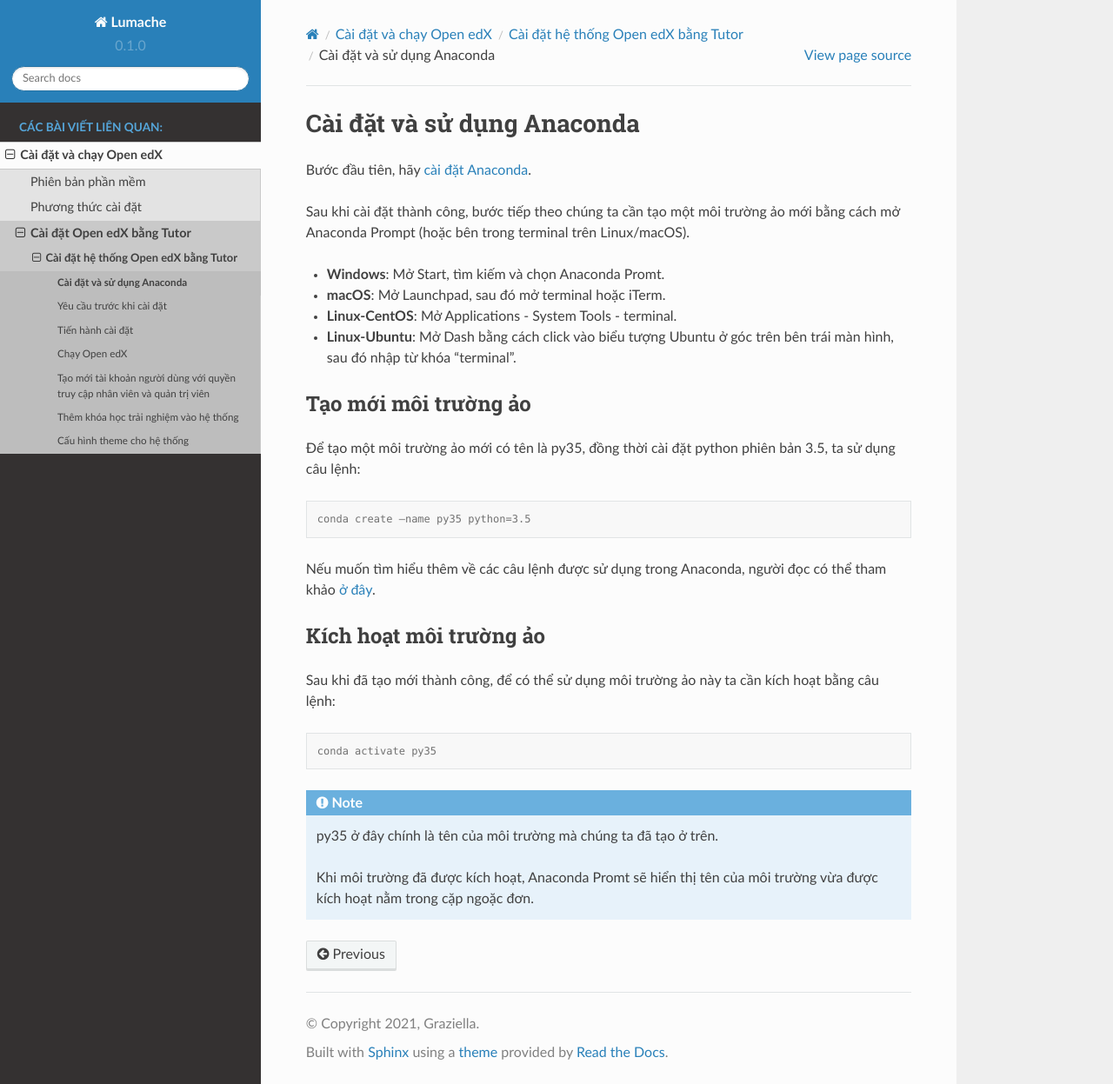
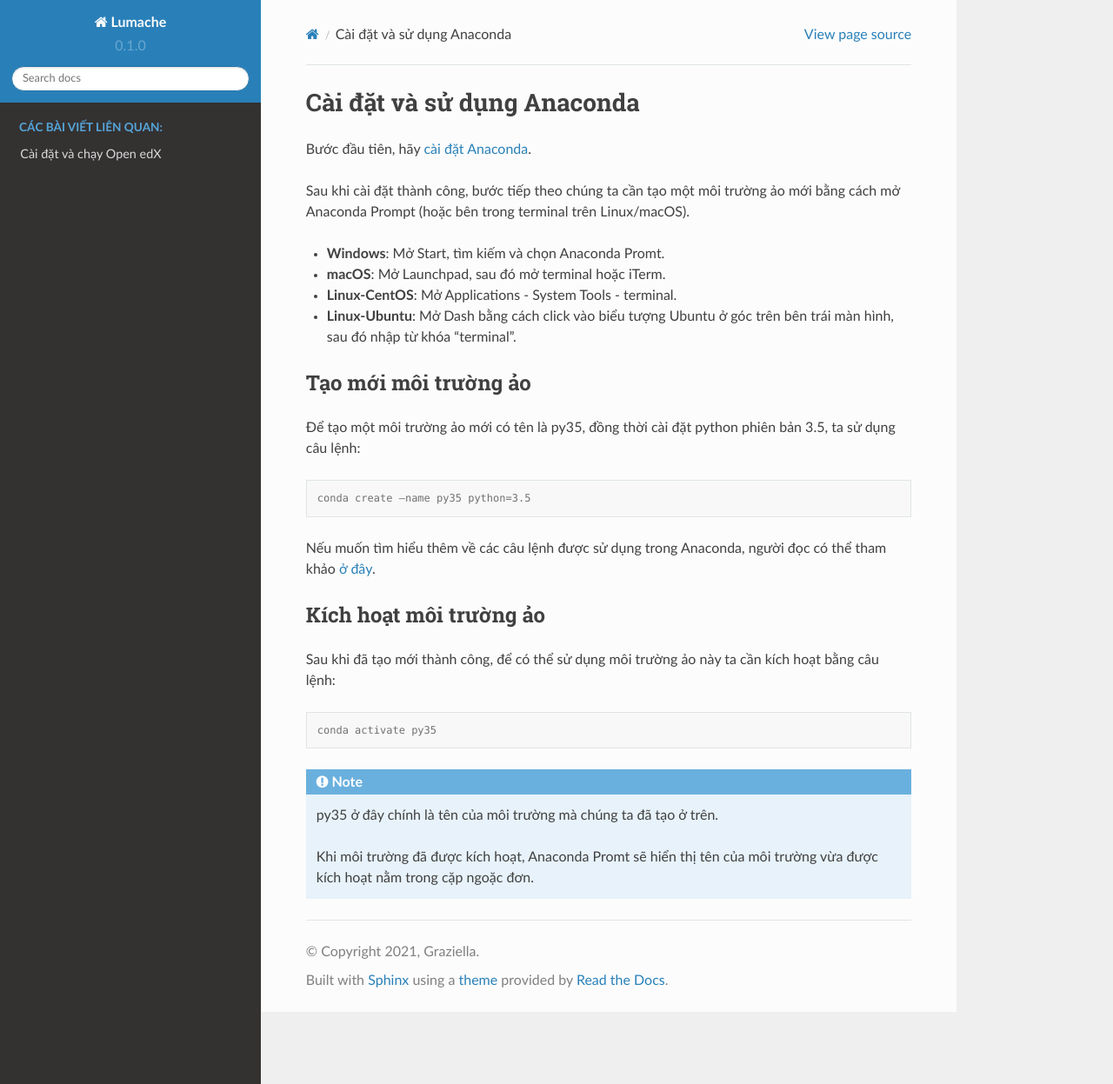
Before and after one commit to dlowji/rtd-openedx, a Sphinx documentation site: the page built from docs/source/anaconda.rst, in a window 1280 px wide and 1247 px high. Shown: the whole window at 87% size. Built offline with Sphinx 7.4.7 and the Read the Docs theme 2.0.0, drawn with Linux system fonts in a browser that asks for light colours.

Commit message:
Update configuration.rst

```diff
--- a/docs/source/configuration.rst
+++ b/docs/source/configuration.rst
@@ -46,8 +46,3 @@ Một số tính năng, đặc điểm nổi bật của Tutor mà chúng tôi
  * Chạy hoàn toàn trên `Docker <https://www.docker.com/>`_
  * Kiến trúc có thể mở rộng với các `plugins <https://docs.tutor.overhang.io/plugins/index.html>`_.
  * Có thể hoạt động tương thích với `Kubernetes <https://docs.tutor.overhang.io/k8s.html>`_.
-
-.. toctree::
-   :hidden:
-
-   tutor
```
